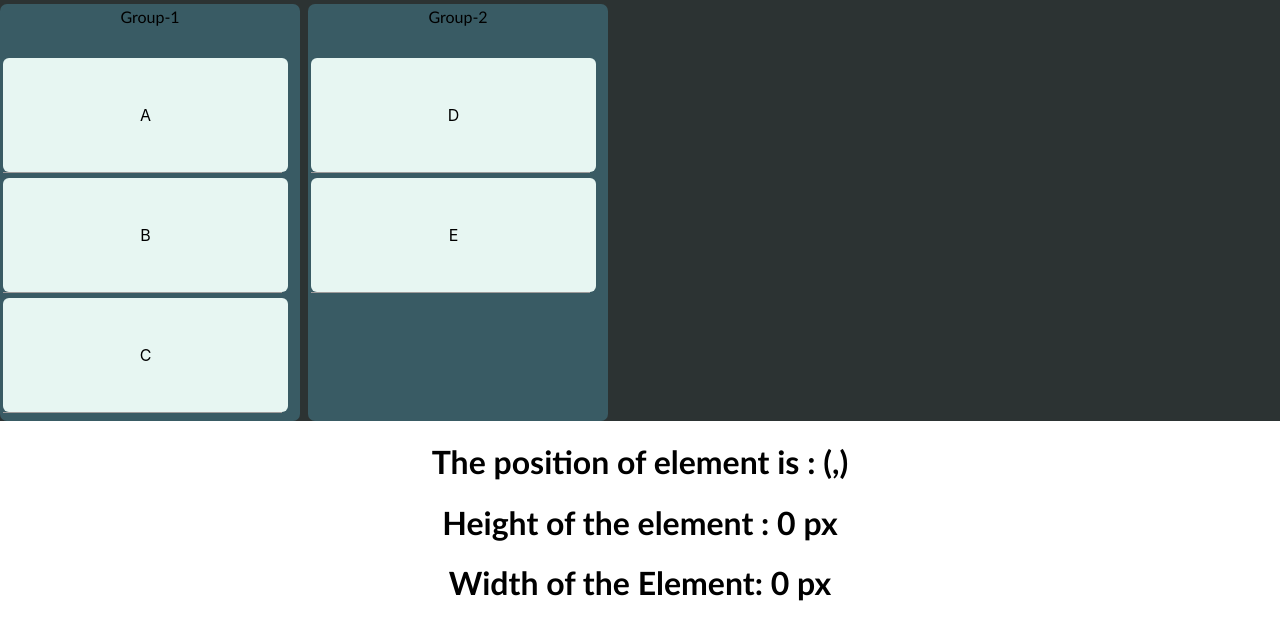
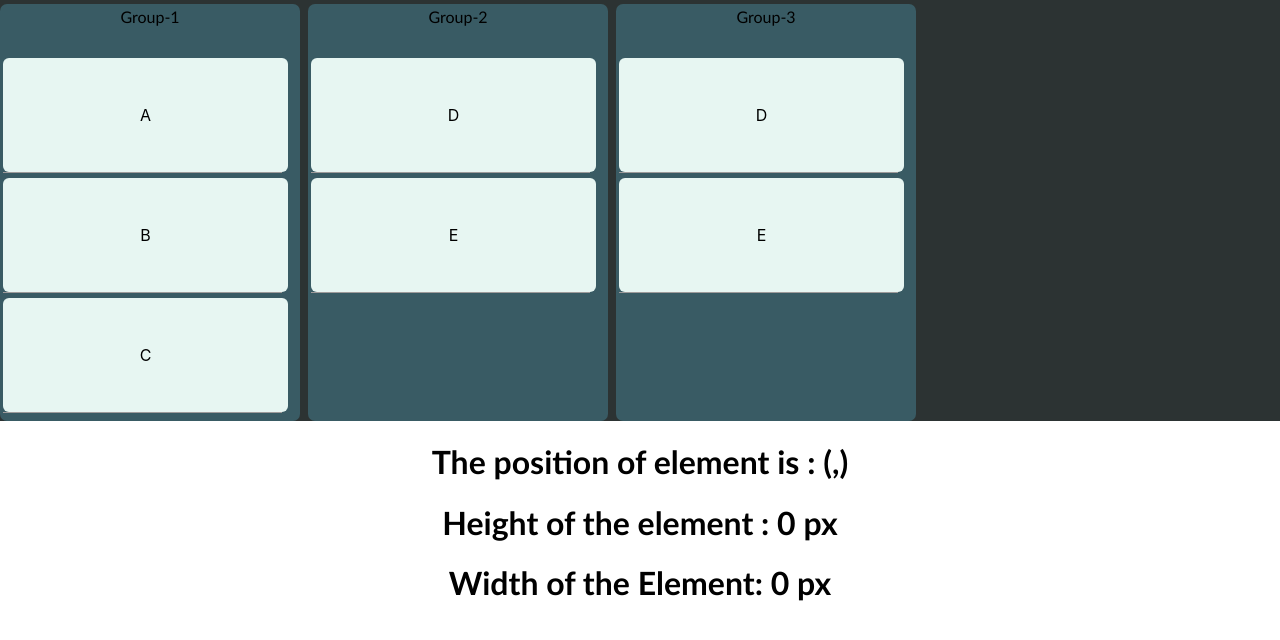
Before and after one commit to Sah314/kanbanApp, a React (Create React App) app: page / in a window 1280 px wide. Shown: the top 640 px of the page. Built offline with nearby package versions, Linux system fonts and the light colour scheme.

Commit message:
Created and made changes in App

```diff
--- a/src/App.js
+++ b/src/App.js
@@ -3,7 +3,8 @@ import Canvas from './components/Canvas';
 function App() {
   const items=[
     {title:"Group-1",item:["A","B","C"]},
-    {title:"Group-2",item:["D","E"]}
+    {title:"Group-2",item:["D","E"]},
+    {title:"Group-3",item:["D","E"]}
 ]
   return (
     <div className="App">
```
